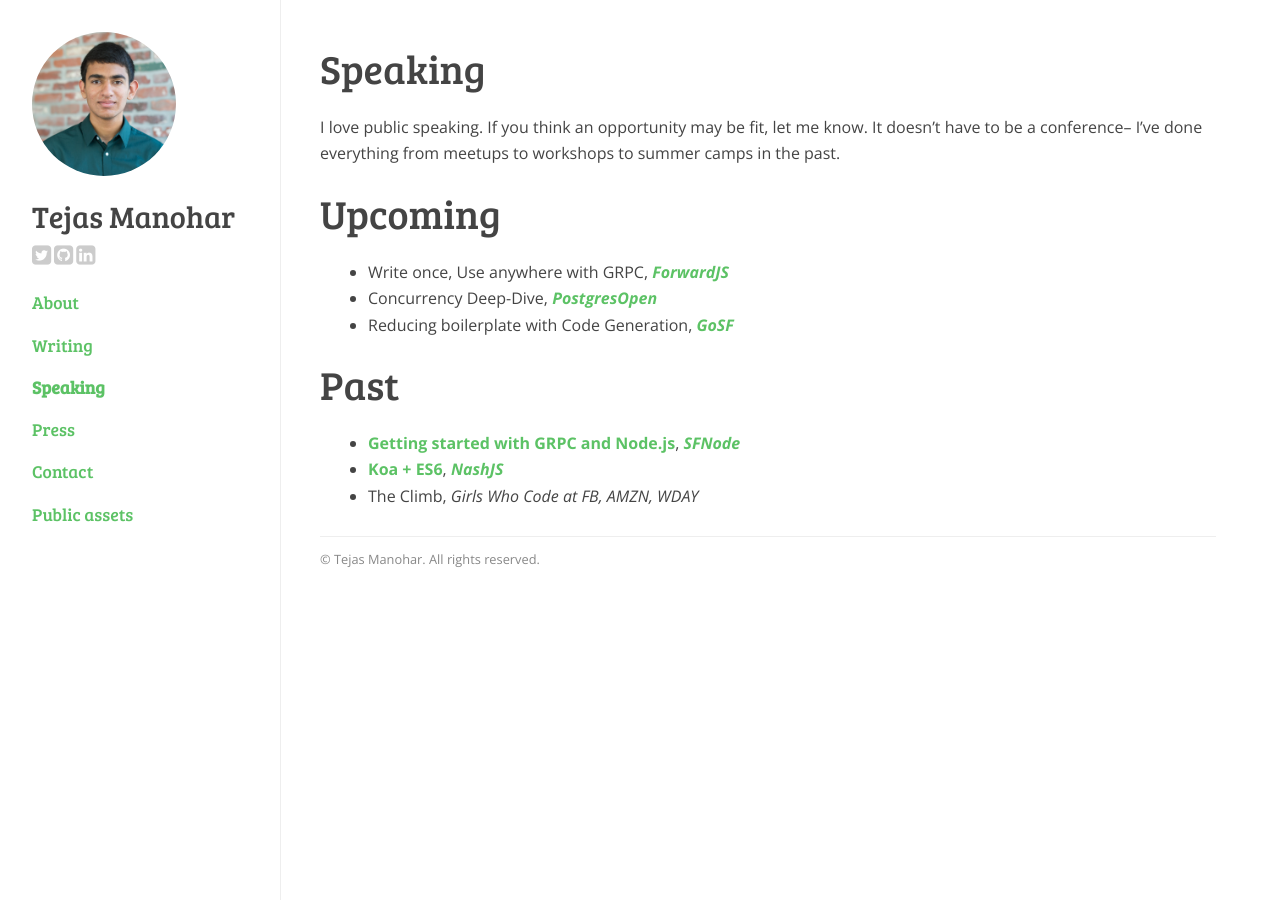
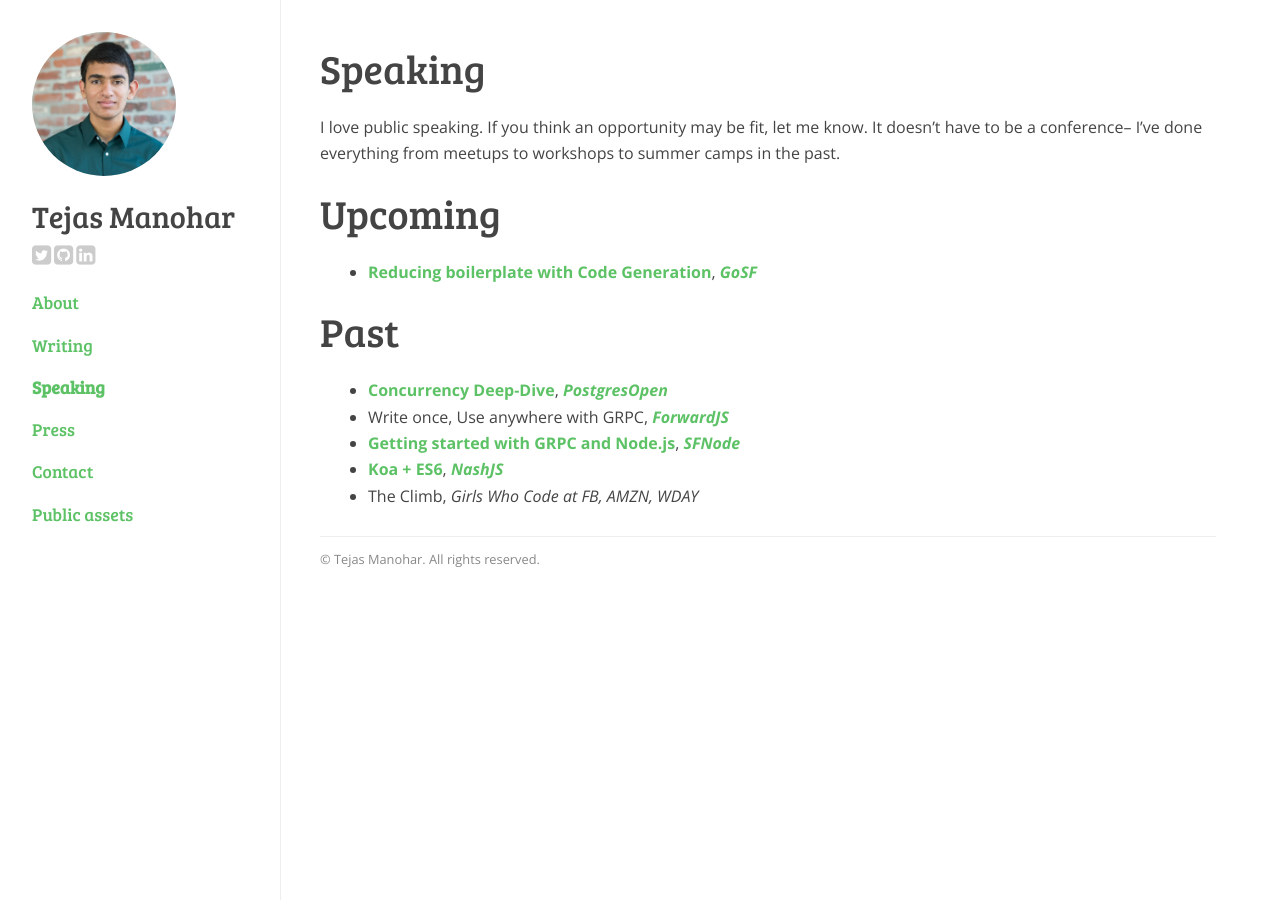
Before and after one commit to tejasmanohar/website, a Jekyll site: the page built from _pages/03_speaking.md, in a window 1280 px wide. Built offline with Jekyll 4.4.1, drawn with Linux system fonts in a browser that asks for light colours; nearby versions of some CDN libraries; comment, search, counter and statistics services are not loaded; some of the changed lines change nothing that is shown.

Commit message:
update talks page

```diff
--- a/_pages/03_speaking.md
+++ b/_pages/03_speaking.md
@@ -10,11 +10,11 @@ from meetups to workshops to summer camps in the past.
 
 # Upcoming
 
-- Write once, Use anywhere with GRPC, _[ForwardJS]_
-- Concurrency Deep-Dive, _[PostgresOpen]_
-- Reducing boilerplate with Code Generation, _[GoSF]_
+- [Reducing boilerplate with Code Generation](https://www.meetup.com/golangsf/events/242803848/), _[GoSF]_
 
 # Past
+- [Concurrency Deep-Dive](https://www.youtube.com/watch?v=ZxhBkBNxvR0), _[PostgresOpen]_
+- Write once, Use anywhere with GRPC, _[ForwardJS]_
 - [Getting started with GRPC and Node.js](https://www.youtube.com/watch?v=U7GTHv0bn3w), _[SFNode]_
 - [Koa + ES6](https://www.meetup.com/nashjs/events/224842082/), _[NashJS]_
 - The Climb, _Girls Who Code at FB, AMZN, WDAY_
```
